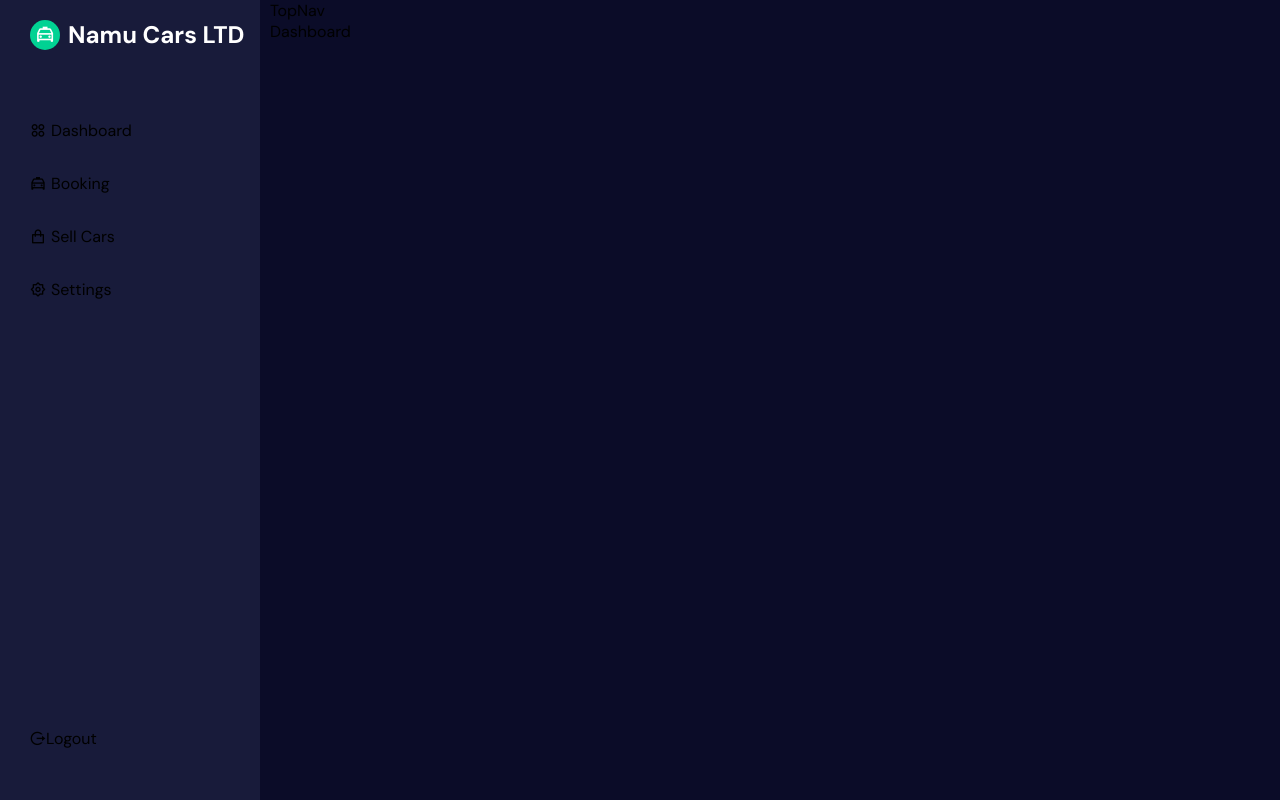
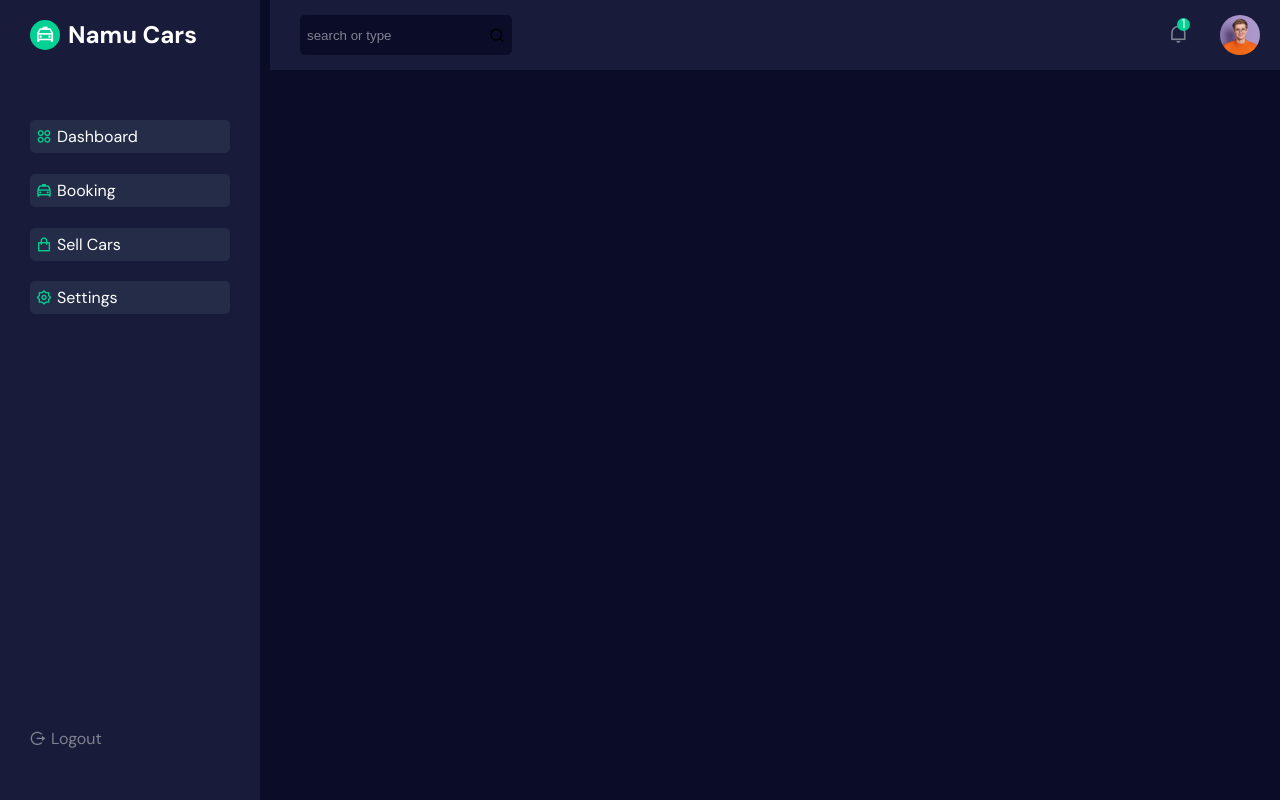
Before and after one commit to musaCODEzz/namu-cars, a React (Create React App) app: page /dashboard in a window 1280 px wide. Built offline with nearby package versions, Linux system fonts and the light colour scheme.

Commit message:
Navigation bar

```diff
--- a/src/components/SideBar/SideBar.jsx
+++ b/src/components/SideBar/SideBar.jsx
@@ -8,7 +8,7 @@
   <div className="sidebar">
     <div className="sidebar__top">
       <h2>
-        <span><i class="ri-taxi-line"></i></span>Namu Cars LTD
+        <span><i class="ri-taxi-line"></i></span>Namu Cars
       </h2>
     </div>
     <div className="sidebar__content">
@@ -16,11 +16,13 @@
         <ul className="nav__list">
           {navLinks.map((item, index) =>(
               <li className="nav__item" key={index}>
-                <NavLink to="/dashboard" className={navClass => navClass.isActive ? 'nav__active nav__link' : 'nav__link'}>
-                  <span>
+                <NavLink to="/dashboard" className={(navClass) =>
+                   navClass.isActive ? "nav__active nav__link" : "nav__link"}>
+
                      <i className={item.icon}></i>
-                  </span>{""}
+
                  {item.display}
+                 {}
                 </NavLink>
               </li>
           ))}
--- a/src/components/SideBar/sidebar.css
+++ b/src/components/SideBar/sidebar.css
@@ -6,7 +6,7 @@
     left: 0;
     z-index: 999;
     background-color: var(--primary-color );
-    padding-left: 30px;
+    padding: 0px 30px;
 }
 .sidebar__top{
     width: 100%;
@@ -52,14 +52,32 @@
 .sidebar__bottom{
     height:20%;
 }
-.nav__link{
+.nav__link,
+.sidebar__bottom span{
     display: flex;
     align-items: center;
     column-gap: 5px;
+    cursor: pointer;
 }
 
+.sidebar__bottom span{
+    color: var(--small-text-color);
+    cursor: pointer;
+}
 .nav__list{
     display: flex;
-    row-gap: 2rem;
+    row-gap: 1.3rem;
     flex-direction: column;
+    color: var(--small-text-color);
 }
+
+.nav__link i{
+    color: var(--secondary-color);
+}
+
+.nav__active{
+    color: white;
+    background: #b7ffe913;
+    border-radius: 5px;
+    padding: 6px;
+}
--- a/src/components/TopNav/TopNav.jsx
+++ b/src/components/TopNav/TopNav.jsx
@@ -1,9 +1,29 @@
-import React from 'react'
+import React from 'react';
+import { Link } from 'react-router-dom';
+import profileImg from '../../assets/images/profile-02.png';
+import './top-nav.css';
 
 const TopNav = () => {
   return (
-    <div>TopNav</div>
+    <div className="top__nav">
+      <div className="top__nav-wrapper">
+        <div className="search__box">
+          <input type="text" placeholder='search or type' />
+          <span><i class="ri-search-line"></i></span>
+        </div>
+        <div className="top__nav-right">
+          <span className="notification"><i
+          class="ri-notification-line"></i>
+          <span className="badge">1</span>
+          </span>
+          <div className="profile">
+            <Link to="settings"><img src={profileImg} alt="profile" /></Link>
+          </div>
+        </div>
+      </div>
+    </div>
   )
+
 }
 
 export default TopNav
--- /dev/null
+++ b/src/components/TopNav/top-nav.css
@@ -0,0 +1,84 @@
+.top__nav{
+    position: fixed;
+    top: 0;
+    left:calc(260px + 10px);
+    z-index: 999;
+    background: var(--primary-color);
+    width:100%;
+    height: 70px;
+    line-height: 70px;
+    width: calc(100% - 260px);
+}
+
+.top__nav-wrapper{
+    display: flex;
+    align-items: center;
+    justify-content: space-between;
+    padding: 0px 30px;
+
+}
+
+
+
+
+.top__nav-right{
+    display: flex;
+    align-items: center;
+    column-gap: 2rem;
+    justify-content: flex-end;
+}
+.search__box{
+    display: flex;
+    align-items: center;
+    column-gap: 5px;
+    padding: 0px 7px;
+    background: #0b0c28 !important;
+    border-radius: 5px;
+    cursor: pointer;
+    height: 40px;
+   justify-content: space-between;
+}
+.search__box input{
+    background: transparent;
+    border: none;
+    outline: none;
+    color:var(--small-text-color);
+}
+
+.search__box input::placeholder{
+    color:var(--small-text-color);
+}
+
+.profile img{
+    width: 40px;
+    height: 40px;
+    border-radius: 50%;
+    display: flex;
+    align-items: center;
+    justify-content: flex-end;
+    object-fit: cover;
+
+}
+.notification{
+    color: var(--small-text-color);
+    font-size: 1.2rem;
+    cursor: pointer;
+}
+.notification{
+    position: relative;
+}
+.badge{
+    position: absolute;
+    top: 25%;
+    right: -10%;
+   width: 13px;
+   height: 13px;
+   display: flex;
+   align-items: center;
+   justify-content: center;
+   background: var(--secondary-color);
+   border-radius: 50%;
+   color: white;
+   font-size: 0.8rem;
+
+}
```
